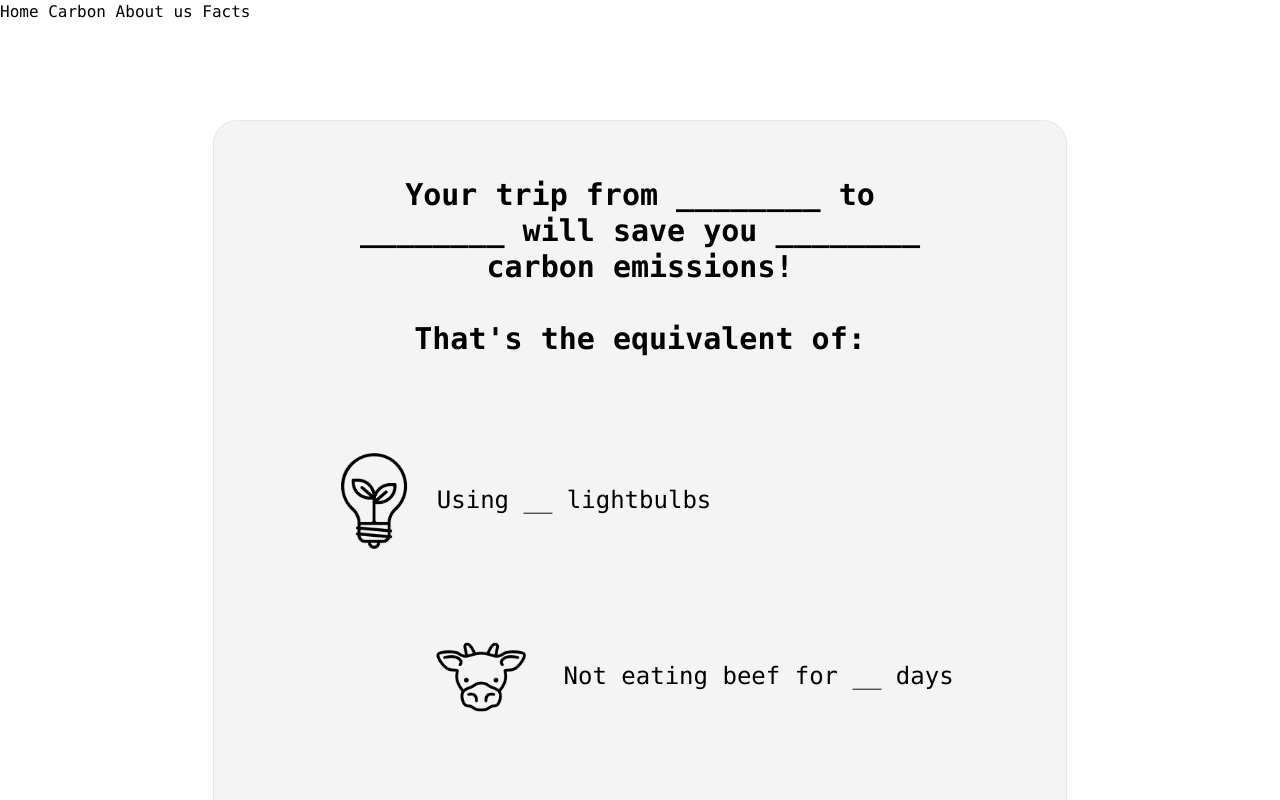
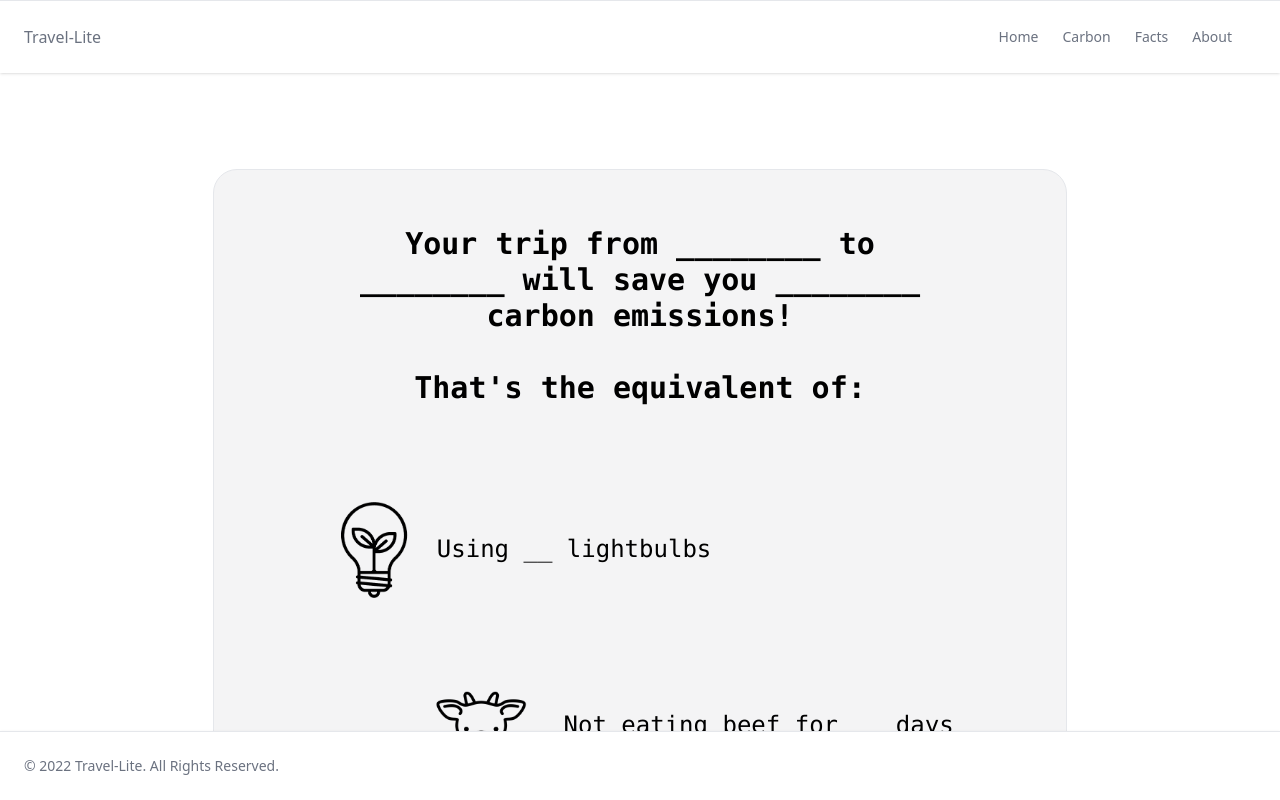
Before and after one commit to Curtis-Turk/Travel-lite, a React (Create React App) app in the folder client/: page /facts in a window 1280 px wide. Shown: the top 800 px of the page. Built offline with nearby package versions, Linux system fonts and the light colour scheme.

Commit message:
added footer and basic nav bar components

```diff
--- a/client/src/App.js
+++ b/client/src/App.js
@@ -9,45 +9,24 @@ import Home from "./pages/Home";
 import Carbon from "./pages/Carbon";
 import AboutUs from "./pages/AboutUs";
 import Facts from "./pages/Facts";
+import Footer from "./components/Footer";
+import Navigation from "./components/Navigation";
 
 function App() {
   // let activeClassName = "nav-active";
   return (
     <>
       <Router>
-        <nav className="font-mono">
-          <NavLink
-            to="/"
-            // className={({ isActive }) => isActive && activeClassName}
-          >
-            Home{" "}
-          </NavLink>
-          <NavLink
-            to="/carbon"
-            // className={({ isActive }) => isActive && activeClassName}
-          >
-            Carbon{" "}
-          </NavLink>
-          <NavLink
-            to="/aboutus"
-            // className={({ isActive }) => isActive && activeClassName}
-          >
-            About us{" "}
-          </NavLink>
-          <NavLink
-            to="/facts"
-            // className={({ isActive }) => isActive && activeClassName}
-          >
-            Facts{" "}
-          </NavLink>
-        </nav>
+        <Navigation />
+
+
         <Routes>
           <Route path="/" element={<Home />} />
           <Route path="/carbon" element={<Carbon />} />
           <Route path="/aboutus" element={<AboutUs />} />
           <Route path="/facts" element={<Facts />} />
-
         </Routes>
+        <Footer />
       </Router>
     </>
   );
--- a/client/src/api/adventure.js
+++ b/client/src/api/adventure.js
@@ -12,7 +12,7 @@ const options = {
     bl_latitude: "12.113245",
   },
   headers: {
-    "X-RapidAPI-Key": process.env.REACT_APP_TRAVEL_ADVISORAPI,
+    "X-RapidAPI-Key": "8d6efa5f97mshcc1d444e24f8e6ap1b3862jsn7f82f6b9468d",
     "X-RapidAPI-Host": "travel-advisor.p.rapidapi.com",
   },
 };
@@ -22,6 +22,7 @@ export const getData = async () => {
     const {
       data: { data },
     } = await axios.get(URL, options);
+    console.log(data)
 
     return data;
   } catch (err) {
--- /dev/null
+++ b/client/src/components/Footer.js
@@ -0,0 +1,20 @@
+import React from "react";
+import { BrowserRouter, Route, Link } from "react-router-dom";
+
+function Footer() {
+  return (
+    <>
+      <footer class="fixed bottom-0 left-0 z-20 p-4 w-full bg-white border-t border-gray-200 shadow md:flex md:items-center md:justify-between md:p-6 dark:bg-gray-800 dark:border-gray-600">
+        <span class="text-sm text-gray-500 sm:text-center dark:text-gray-400">
+          © 2022{" "}
+          <Link to="/" class="hover:bg-gray-200">
+            Travel-Lite
+          </Link>
+          . All Rights Reserved.
+        </span>
+      </footer>
+    </>
+  );
+}
+
+export default Footer;
--- a/client/src/components/Navigation.js
+++ b/client/src/components/Navigation.js
@@ -4,14 +4,39 @@ import { BrowserRouter, Route, Link } from "react-router-dom";
 function Navigation() {
 
   return (
-    <nav>
-    <li>
-      <Link to="/">Home</Link>
-    </li>
-    <li>
-      <Link to="/carbon">Carbon</Link>
-    </li>
-  </nav>
+<>
+      <footer class="top-0 left-0 z-20 p-4 w-full bg-white border-t border-gray-200 shadow md:flex md:items-center md:justify-between md:p-6 dark:bg-gray-800 dark:border-gray-600">
+        <span class="text-md text-gray-500 sm:text-center dark:text-gray-400">
+
+          <Link to="/" class=" hover:bg-gray-200">
+            Travel-Lite
+          </Link>
+
+        </span>
+        <ul class="flex flex-wrap items-center mt-3 text-sm text-gray-500 dark:text-gray-400 sm:mt-0">
+          <li>
+            <Link class="mr-4 hover:bg-gray-200 md:mr-6 " to="/">
+              Home
+            </Link>
+          </li>
+          <li>
+            <Link class="mr-4  hover:bg-gray-200 md:mr-6 " to="/carbon">
+              Carbon
+            </Link>
+          </li>
+          <li>
+            <Link class="mr-4  hover:bg-gray-200 md:mr-6 " to="/facts">
+              Facts
+            </Link>
+          </li>
+          <li>
+            <Link class="mr-4  hover:bg-gray-200 md:mr-6 " to="/aboutus">
+              About
+            </Link>
+          </li>
+        </ul>
+      </footer>
+    </>
   )
 }
 
--- a/client/src/pages/Carbon.js
+++ b/client/src/pages/Carbon.js
@@ -14,6 +14,12 @@ import "../index.css";
 import { useLocation } from "react-router-dom";
 import axios from "axios";
 import { trainCalculator, planeCalculator } from "../components/CarbonCalc";
+import Card from "@mui/material/Card";
+import CardActions from "@mui/material/CardActions";
+import CardContent from "@mui/material/CardContent";
+import Button from "@mui/material/Button";
+import Typography from "@mui/material/Typography";
+import CardMedia from "@mui/material/CardMedia";
 
 function Carbon() {
   const location = useLocation(); //get parameters from input homepage
@@ -77,17 +83,31 @@ function Carbon() {
 
     const stepList = stepArr.map((item, index) => {
       return (
-        <li className="flex list-none pt-2 pr-4" key={index}>
-          {index + 1}
-          <img
-            alt=""
-            className="w-8 h-8 "
-            src={require("../../src/pin.png")}
-          ></img>
-
-          {item}
-          {/* <img className="flex" alt="stop info-pic" src={imgs}></img> */}
-        </li>
+        <>
+          <Card sx={{ minWidth: 275 }} key={index}>
+            <CardContent>
+              <Typography
+                sx={{ fontSize: 14 }}
+                color="text.secondary"
+                gutterBottom
+              >
+                {index + 1} - {item}
+              </Typography>
+              <Typography sx={{ mb: 1.5 }} color="text.secondary">
+                Image here
+              </Typography>
+              <CardMedia component="img" height="194" image="" alt="" />
+              <Typography variant="body2">
+                Desription/URL/TripAdvisorLink
+                <br />
+                {'"Review quote"'}
+              </Typography>
+            </CardContent>
+            <CardActions>
+              <Button size="small"></Button>
+            </CardActions>
+          </Card>
+        </>
       );
     });
     setSteps(stepList);
@@ -123,7 +143,8 @@ function Carbon() {
           lang: "en_US",
         },
         headers: {
-          "X-RapidAPI-Key": process.env.REACT_APP_TRAVEL_ADVISORAPI,
+          "X-RapidAPI-Key":
+            "8d6efa5f97mshcc1d444e24f8e6ap1b3862jsn7f82f6b9468d",
           "X-RapidAPI-Host": "travel-advisor.p.rapidapi.com",
         },
       };
@@ -243,7 +264,7 @@ function Carbon() {
               <td className="w-48 h-20 text-center  text-green-400">
                 {trainEmissions} g{" "}
               </td>
-              <td className="w-48 h-20 text-center">{trainDistance}</td>
+              <td className="w-48 h-20 text-center">{trainDistance} </td>
             </tbody>
           </table>
         </div>
--- a/client/src/pages/Home.js
+++ b/client/src/pages/Home.js
@@ -35,7 +35,7 @@ function Home() {
   };
 
   return (
-    <div className="font-mono mt-36">
+    <div className="font-mono pt-12">
       <h1 className="flex justify-center font-bold pb-4 text-2xl">Where would you like to go?</h1>
       <div className="flex justify-center ">
         <div className="pr-3">
```
